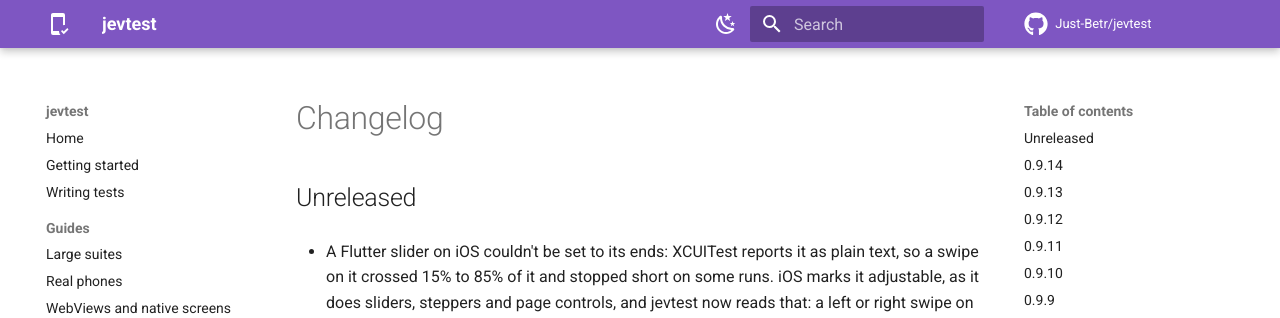
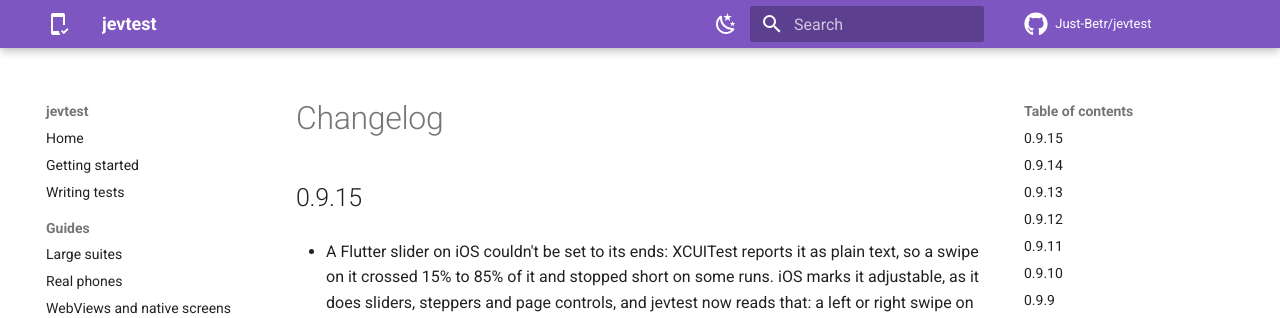
Before and after one commit to Just-Betr/jevtest, an MkDocs documentation site: the page built from docs/changelog.md, in a window 1280 px wide and 900 px high. Shown: the top 318 px of the window. Built offline with MkDocs 1.6.1 and Material for MkDocs 9.7.7, drawn with Linux system fonts in a browser that asks for light colours; comment, search, counter and statistics services are not loaded.

Commit message:
0.9.15: Flutter's iOS slider, and an iOS app ending mid-read
Co-Authored-By: Claude Opus 5.5 <noreply@anthropic.com>

````diff
--- a/CHANGELOG.md
+++ b/CHANGELOG.md
@@ -1,6 +1,6 @@
 # Changelog
 
-## Unreleased
+## 0.9.15
 
 - A Flutter slider on iOS couldn't be set to its ends: XCUITest reports it as plain text, so a swipe on it crossed
   15% to 85% of it and stopped short on some runs. iOS marks it adjustable, as it does sliders, steppers and page
--- a/docs/getting-started.md
+++ b/docs/getting-started.md
@@ -82,7 +82,7 @@ jevtest run tests.yaml --lock record --out results
 Both flags are required, so every run says how it treats the lockfile and where its results go.
 
 ```console
-jevtest 0.9.14 · android · emulator-5554 · dev.jevtest.jevtest_demo · jev-1.13.0 · lockfile: record
+jevtest 0.9.15 · android · emulator-5554 · dev.jevtest.jevtest_demo · jev-1.13.0 · lockfile: record
 
 ▶ App opens on the sign-in screen
   ✓ expect: The sign in screen is showing — Jev 0.98
--- a/jevtest/__init__.py
+++ b/jevtest/__init__.py
@@ -1,3 +1,3 @@
 """jevtest: plain-English end-to-end tests for Android and iOS apps, driven by TypeSafe's Jev."""
 
-__version__ = "0.9.14"
+__version__ = "0.9.15"
````
Also changed, not shown: README.md (+1 -1 lines), docs/index.md (+1 -1 lines).
